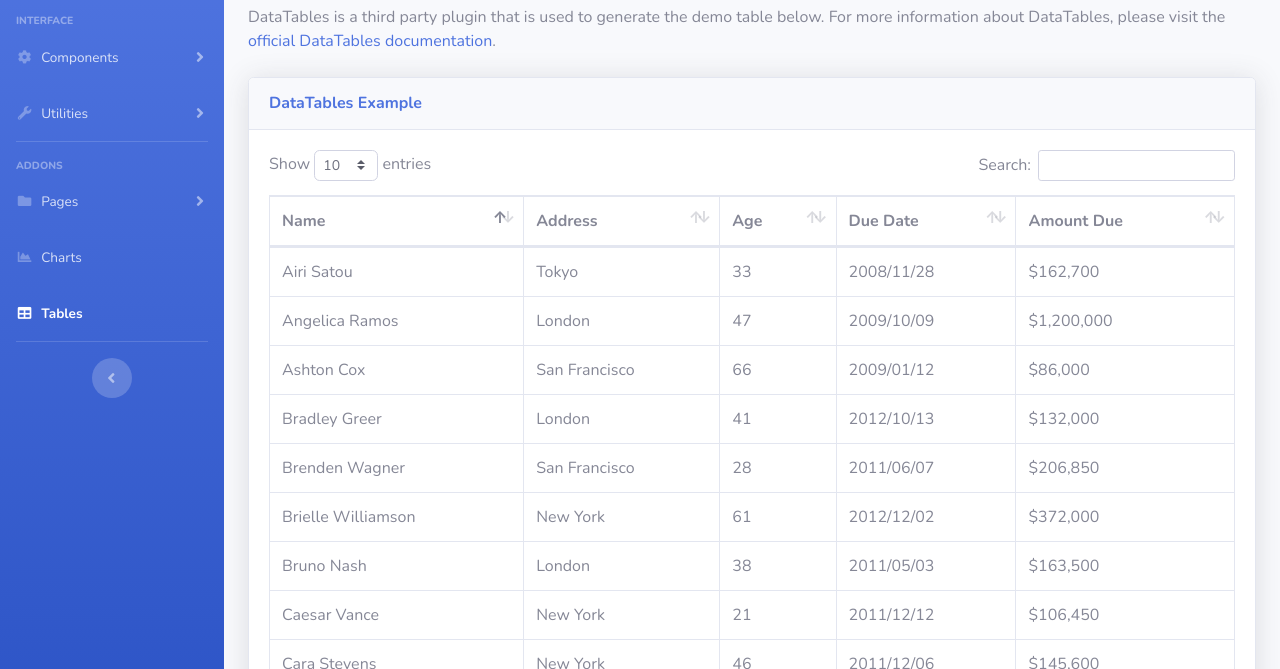
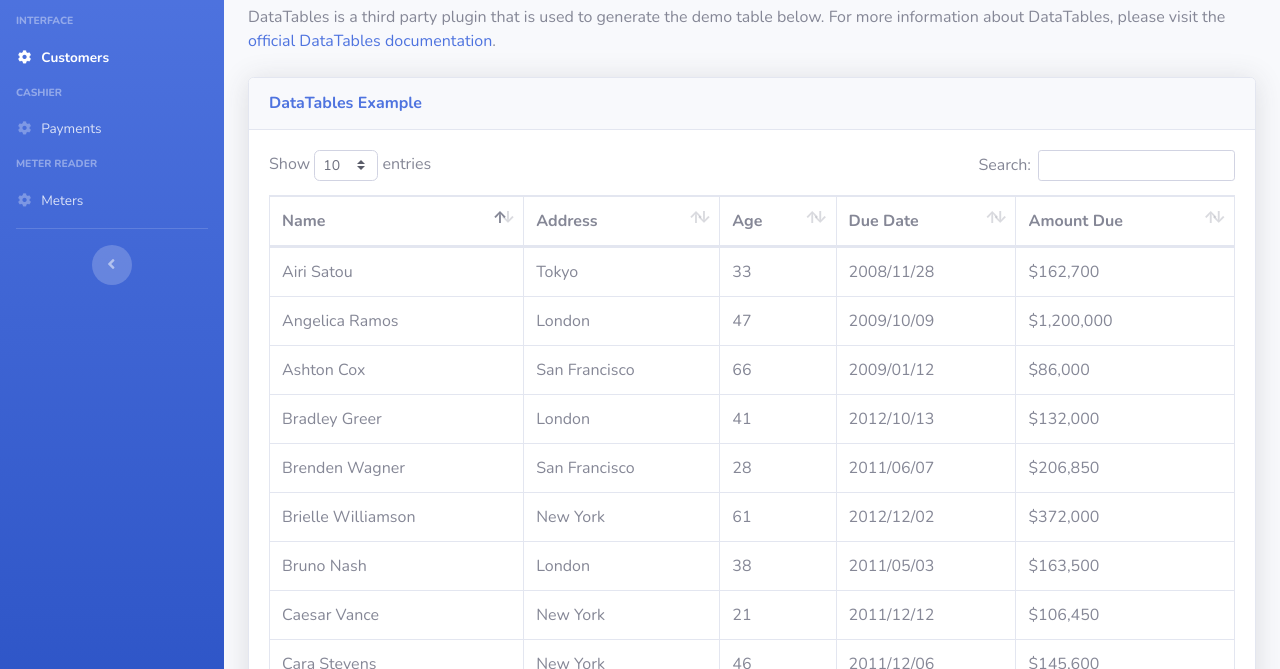
Before and after one commit to marcoyimyaem/webacmeprototype, a website with bundled scripts: page customer.html in a window 1280 px wide. Shown: the part 131-800 px from the top of the page. Built offline with nearby package versions, Linux system fonts and the light colour scheme.

Commit message:
Updated customers navbar

```diff
--- a/customer.html
+++ b/customer.html
@@ -46,7 +46,7 @@
             <hr class="sidebar-divider my-0">
 
             <!-- Nav Item - Dashboard -->
-            <li class="nav-item">
+            <li class="nav-item =">
                 <a class="nav-link" href="index.html">
                     <i class="fas fa-fw fa-tachometer-alt"></i>
                     <span>Dashboard</span></a>
@@ -61,82 +61,43 @@
             </div>
 
             <!-- Nav Item - Pages Collapse Menu -->
-            <li class="nav-item">
-                <a class="nav-link collapsed" href="#" data-toggle="collapse" data-target="#collapseTwo"
+            <!-- <li class="nav-item">
+                <a class="nav-link collapsed" href="buttons.html" data-toggle="collapse" data-target="#collapseTwo"
                     aria-expanded="true" aria-controls="collapseTwo">
                     <i class="fas fa-fw fa-cog"></i>
-                    <span>Components</span>
+
+                    <span>Customers</span>
                 </a>
-                <div id="collapseTwo" class="collapse" aria-labelledby="headingTwo" data-parent="#accordionSidebar">
+                 <div id="collapseTwo" class="collapse" aria-labelledby="headingTwo" data-parent="#accordionSidebar">
                     <div class="bg-white py-2 collapse-inner rounded">
                         <h6 class="collapse-header">Custom Components:</h6>
                         <a class="collapse-item" href="buttons.html">Buttons</a>
                         <a class="collapse-item" href="cards.html">Cards</a>
                     </div>
                 </div>
+            </li> -->
+            <li class="nav-item active">
+                <a class="nav-link" href="customer.html">
+                    <i class="fas fa-fw fa-cog"></i>
+                    <span>Customers</span></a>
+            </li>
+            <div class="sidebar-heading">
+                Cashier
+            </div>
+            <li class="nav-item">
+                <a class="nav-link" href="payments.html">
+                    <i class="fas fa-fw fa-cog"></i>
+                    <span>Payments</span></a>
+            </li>
+            <div class="sidebar-heading">
+                Meter Reader
+            </div>
+            <li class="nav-item">
+                <a class="nav-link" href="meter.html">
+                    <i class="fas fa-fw fa-cog"></i>
+                    <span>Meters</span></a>
             </li>
 
-            <!-- Nav Item - Utilities Collapse Menu -->
-            <li class="nav-item">
-                <a class="nav-link collapsed" href="#" data-toggle="collapse" data-target="#collapseUtilities"
-                    aria-expanded="true" aria-controls="collapseUtilities">
-                    <i class="fas fa-fw fa-wrench"></i>
-                    <span>Utilities</span>
-                </a>
-                <div id="collapseUtilities" class="collapse" aria-labelledby="headingUtilities"
-                    data-parent="#accordionSidebar">
-                    <div class="bg-white py-2 collapse-inner rounded">
-                        <h6 class="collapse-header">Custom Utilities:</h6>
-                        <a class="collapse-item" href="utilities-color.html">Colors</a>
-                        <a class="collapse-item" href="utilities-border.html">Borders</a>
-                        <a class="collapse-item" href="utilities-animation.html">Animations</a>
-                        <a class="collapse-item" href="utilities-other.html">Other</a>
-                    </div>
-                </div>
-            </li>
-
-            <!-- Divider -->
-            <hr class="sidebar-divider">
-
-            <!-- Heading -->
-            <div class="sidebar-heading">
-                Addons
-            </div>
-
-            <!-- Nav Item - Pages Collapse Menu -->
-            <li class="nav-item">
-                <a class="nav-link collapsed" href="#" data-toggle="collapse" data-target="#collapsePages"
-                    aria-expanded="true" aria-controls="collapsePages">
-                    <i class="fas fa-fw fa-folder"></i>
-                    <span>Pages</span>
-                </a>
-                <div id="collapsePages" class="collapse" aria-labelledby="headingPages" data-parent="#accordionSidebar">
-                    <div class="bg-white py-2 collapse-inner rounded">
-                        <h6 class="collapse-header">Login Screens:</h6>
-                        <a class="collapse-item" href="login.html">Login</a>
-                        <a class="collapse-item" href="register.html">Register</a>
-                        <a class="collapse-item" href="forgot-password.html">Forgot Password</a>
-                        <div class="collapse-divider"></div>
-                        <h6 class="collapse-header">Other Pages:</h6>
-                        <a class="collapse-item" href="404.html">404 Page</a>
-                        <a class="collapse-item" href="blank.html">Blank Page</a>
-                    </div>
-                </div>
-            </li>
-
-            <!-- Nav Item - Charts -->
-            <li class="nav-item">
-                <a class="nav-link" href="charts.html">
-                    <i class="fas fa-fw fa-chart-area"></i>
-                    <span>Charts</span></a>
-            </li>
-
-            <!-- Nav Item - Tables -->
-            <li class="nav-item active">
-                <a class="nav-link" href="tables.html">
-                    <i class="fas fa-fw fa-table"></i>
-                    <span>Tables</span></a>
-            </li>
 
             <!-- Divider -->
             <hr class="sidebar-divider d-none d-md-block">
```
